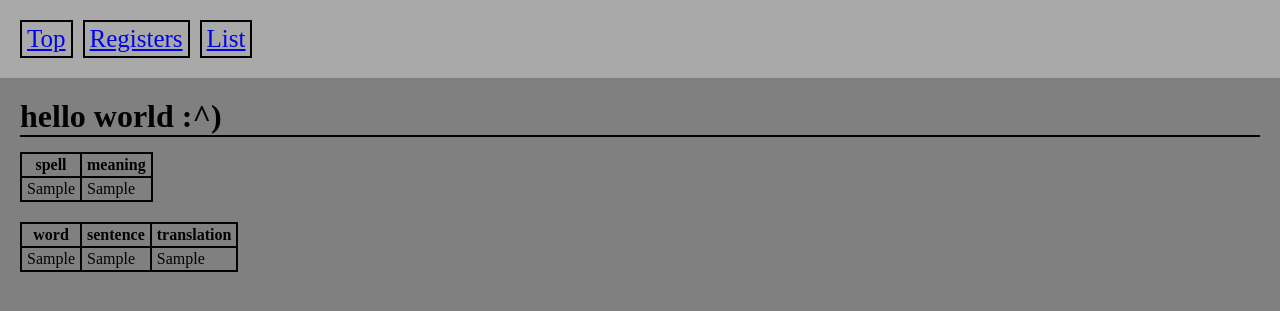
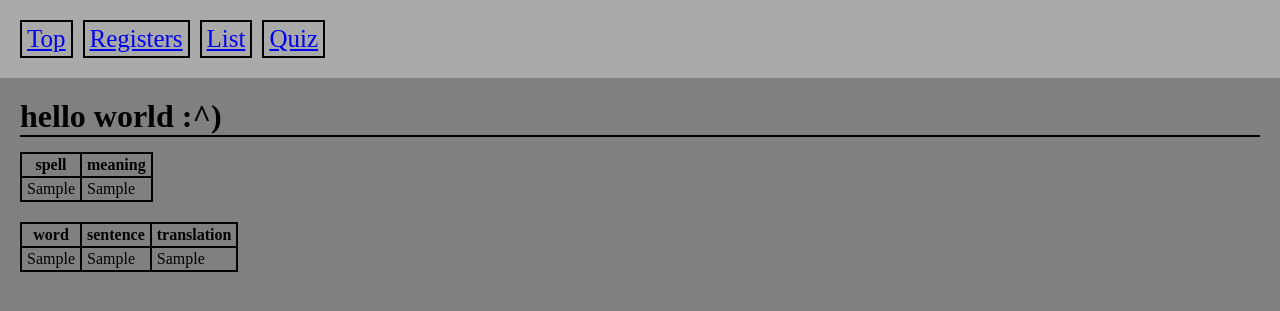
Before and after one commit to Lootmann/djan_new_go, a Django app: page / in a window 1280 px wide. Shown: the top 311 px of the page. Run offline with Django 4.2, Linux system fonts and the light colour scheme; tables that the repository leaves empty hold one stand-in row (values such as "Sample post").

Commit message:
add link to quit on header

```diff
--- a/static/css/components/header.css
+++ b/static/css/components/header.css
@@ -1,15 +1,15 @@
-header {
+.main-header {
   background-color: darkgrey;
 }
 
-header ul {
+.main-header ul {
   padding: 20px;
 
   display: flex;
   gap: 10px;
 }
 
-header ul li {
+.main-header ul li {
   list-style-type: none;
   border: 2px solid black;
   font-size: 25px;
--- a/templates/components/header.html
+++ b/templates/components/header.html
@@ -4,10 +4,11 @@
 <link rel="stylesheet" href="{% static 'css/components/header.css' %}">
 {% endblock extracss %}
 
-<header>
+<header class="main-header">
   <ul>
     <li><a href="{% url 'top:index' %}">Top</a></li>
     <li><a href="{% url 'registers:index' %}">Registers</a></li>
     <li><a href="{% url 'words:index' %}">List</a></li>
+    <li><a href="{% url 'quiz:index' %}">Quiz</a></li>
   </ul>
 </header>
```
